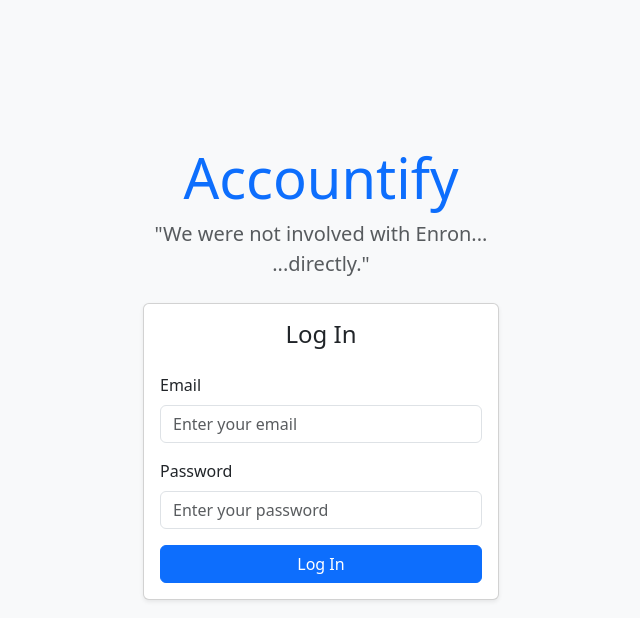
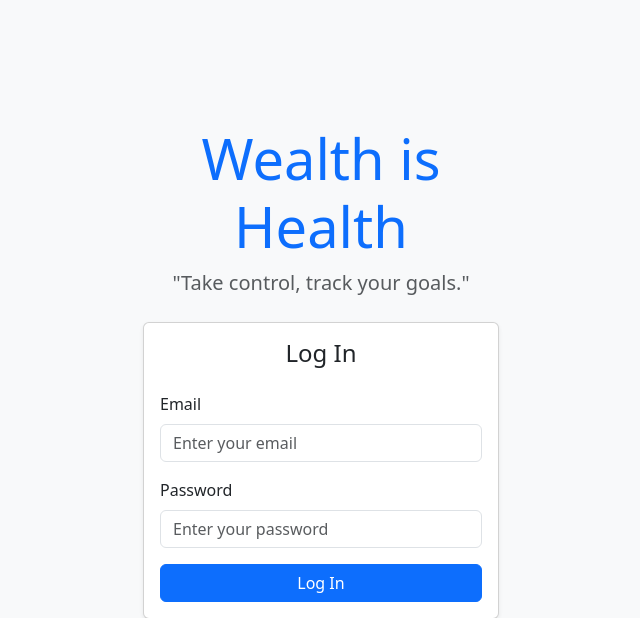
Before and after one commit to sereena-m/Team-2-Project---CIS-440, a Flask app: page / in a window 1280 px wide. Shown: the top 618 px of the page, without its empty margins (319-959 px from the left). Run offline with Flask 3, Linux system fonts and the light colour scheme.

Commit message:
name change index

```diff
--- a/templates/index.html
+++ b/templates/index.html
@@ -28,8 +28,8 @@
         <div class="row justify-content-center">
             <div class="col-md-6 col-lg-4">
                 <div class="text-center mb-4">
-                    <h1 class="display-4 text-primary">Accountify</h1>
-                    <p class="lead text-muted">"We were not involved with Enron...  ...directly."</p>
+                    <h1 class="display-4 text-primary">Wealth is Health</h1>
+                    <p class="lead text-muted">"Take control, track your goals."</p>
                 </div>
 
                 <!-- Login Form -->
```
